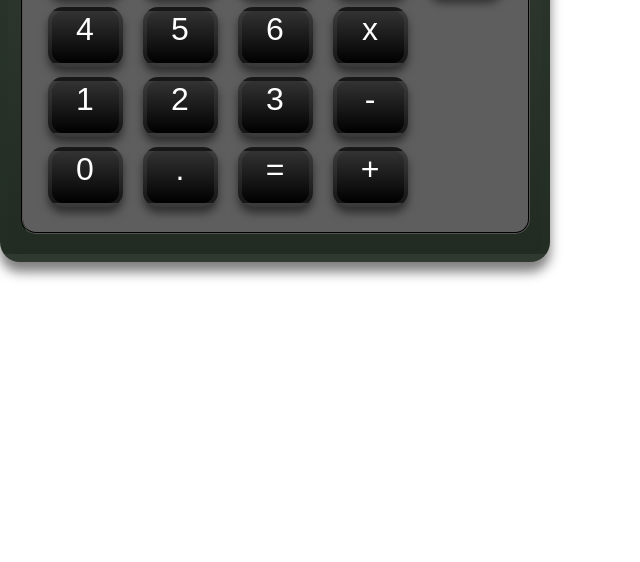
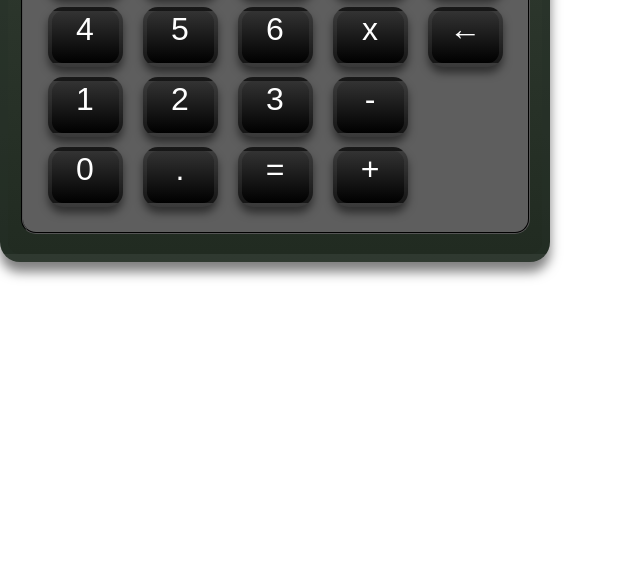
Before and after one commit to michael-dalton-home/calculator, a plain HTML site: page index.html in a window 1280 px wide. Shown: the part 238-800 px from the top of the page, without its empty margins (0-640 px from the left). Drawn offline with Linux system fonts and the light colour scheme; a web font is replaced by a local one.

Commit message:
Hover over buttons decor
Transitions shadow and text color when mouse over a
key button

```diff
--- a/css/styles.css
+++ b/css/styles.css
@@ -60,12 +60,8 @@
 }
 
 .key-row {
-    /* flex: row; */
     gap: 20px;
     display:flex;
-    /* justify-content: space-between; */
-    flex: 1 1 auto;
-
 }
 
 .key-class {
@@ -80,4 +76,16 @@
     background-image:linear-gradient(to bottom, #333333, black);
     box-shadow: 0 6px 8px rgba(0, 0, 0, 0.5);
     border: 4px solid #55555544;
+
+    /* Transition hover state - shadow and text color */
+    transition: box-shadow 0.8s ease;
+    transition: color 0.8s ease;
 }
+
+/* Hover over key button transitions shadow and text color
+*/
+.key-class:hover {
+    cursor: pointer;
+    box-shadow: 0 0px 0px;
+    color: aqua;
+}
--- a/js/javascript.js
+++ b/js/javascript.js
@@ -3,7 +3,7 @@ function buildKeysMatrix() {
     const keyMatrix =
         [
             [7,8,9,"\u00f7",'AC'],
-            [4,5,6,'x'],
+            [4,5,6,'x',"\u2190"],
             [1,2,3,'-'],
             [0,'.','=','+']
         ];
```
